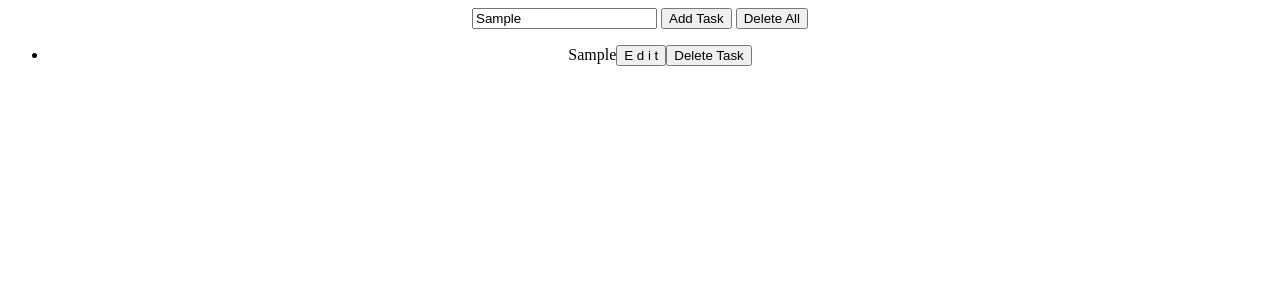
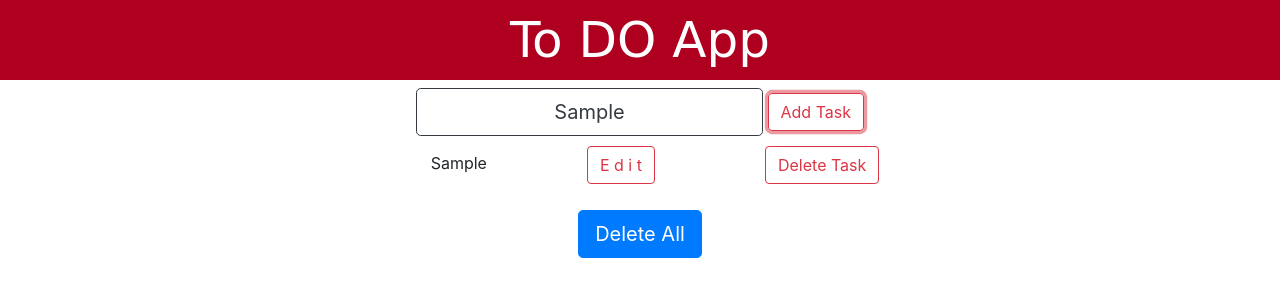
Before and after one commit to ghulamibrahimkhan/To-Do-App, a plain HTML site: page public/index.html in a window 1280 px wide. Both pictures are taken after typing "Sample" into the empty fields and a click on the button "Add Task". Drawn offline with nearby package versions, Linux system fonts and the light colour scheme.

Commit message:
Unfinished UI

```diff
--- a/public/app.js
+++ b/public/app.js
@@ -26,7 +26,10 @@ function addTodo() {
     var editText = document.createTextNode("E d i t")
     editButton.appendChild(editText)
     li.appendChild(editButton)
-    editButton.setAttribute("onclick", "editItem(this)")
+
+    editButton.setAttribute("class","button btn-outline-danger btn")
+
+    editButton.setAttribute("onclick","editItem(this)")
 
 
     //    ****Delete Button****
@@ -40,7 +43,8 @@ function addTodo() {
     // inserting button in <li>
     li.appendChild(deleteButton)
     // setting attribute
-    deleteButton.setAttribute("class", "button")
+
+    deleteButton.setAttribute("class","button btn-outline-danger btn")
     //* passing whole button to the function "deleteTask"
     deleteButton.setAttribute("onclick", "deleteTask(this)")
 }
--- a/public/index.html
+++ b/public/index.html
@@ -1,24 +1,45 @@
-<!DOCTYPE html>
+<!doctype html>
 <html lang="en">
+
 <head>
-    <meta charset="UTF-8">
-    <meta name="viewport" content="width=device-width, initial-scale=1.0">
+    <!-- Required meta tags -->
+    <meta charset="utf-8">
+    <meta name="viewport" content="width=device-width, initial-scale=1, shrink-to-fit=no">
+
+    <!-- Bootstrap CSS -->
+    <link rel="stylesheet" href="https://stackpath.bootstrapcdn.com/bootstrap/4.5.2/css/bootstrap.min.css"
+        integrity="sha384-JcKb8q3iqJ61gNV9KGb8thSsNjpSL0n8PARn9HuZOnIxN0hoP+VmmDGMN5t9UJ0Z" crossorigin="anonymous">
     <link rel="stylesheet" href="style.css">
     <title>To Do App</title>
 </head>
+
 <body>
+    <h1 class="alert-dark">To DO App</h1>
     <div>
-        <input placeholder="Enter Task" type="text" name="" id="to-do-item">
-        <button onclick="addTodo()">Add Task</button>
-        <button onclick="deleteAll()">Delete All</button>
+        <input placeholder="Enter Task" type="text" class="btn-lg btn-outline-dark btn" id="to-do-item">
+        <button onclick="addTodo()" class="btn btn-outline-danger">Add Task</button>
+
     </div>
 
     <div>
         <ul id="list">
 
         </ul>
+        <button  onclick="deleteAll()" class="btn btn-primary btn-lg">Delete All</button>
     </div>
 
+    <!-- Optional JavaScript -->
+    <!-- jQuery first, then Popper.js, then Bootstrap JS -->
+    <script src="https://code.jquery.com/jquery-3.5.1.slim.min.js"
+        integrity="sha384-DfXdz2htPH0lsSSs5nCTpuj/zy4C+OGpamoFVy38MVBnE+IbbVYUew+OrCXaRkfj"
+        crossorigin="anonymous"></script>
+    <script src="https://cdn.jsdelivr.net/npm/popper.js@1.16.1/dist/umd/popper.min.js"
+        integrity="sha384-9/reFTGAW83EW2RDu2S0VKaIzap3H66lZH81PoYlFhbGU+6BZp6G7niu735Sk7lN"
+        crossorigin="anonymous"></script>
+    <script src="https://stackpath.bootstrapcdn.com/bootstrap/4.5.2/js/bootstrap.min.js"
+        integrity="sha384-B4gt1jrGC7Jh4AgTPSdUtOBvfO8shuf57BaghqFfPlYxofvL8/KUEfYiJOMMV+rV"
+        crossorigin="anonymous"></script>
+        <script src="app.js"></script>
 </body>
-<script src="app.js"></script>
+
 </html>
--- a/public/style.css
+++ b/public/style.css
@@ -1,3 +1,22 @@
 body{
     text-align: center;
 }
+li{
+    list-style: none;
+
+}
+h1{
+    font-family: cursive;
+    color: white !important;
+    background-color: #B00020!important;
+    padding: 10px;
+    font-size: 50px;
+
+}
+.button{
+    margin: 10px !important;
+    margin-left: 100px !important;
+}
+.btn-outline-dark{
+    background-color: white !important;
+}
```
